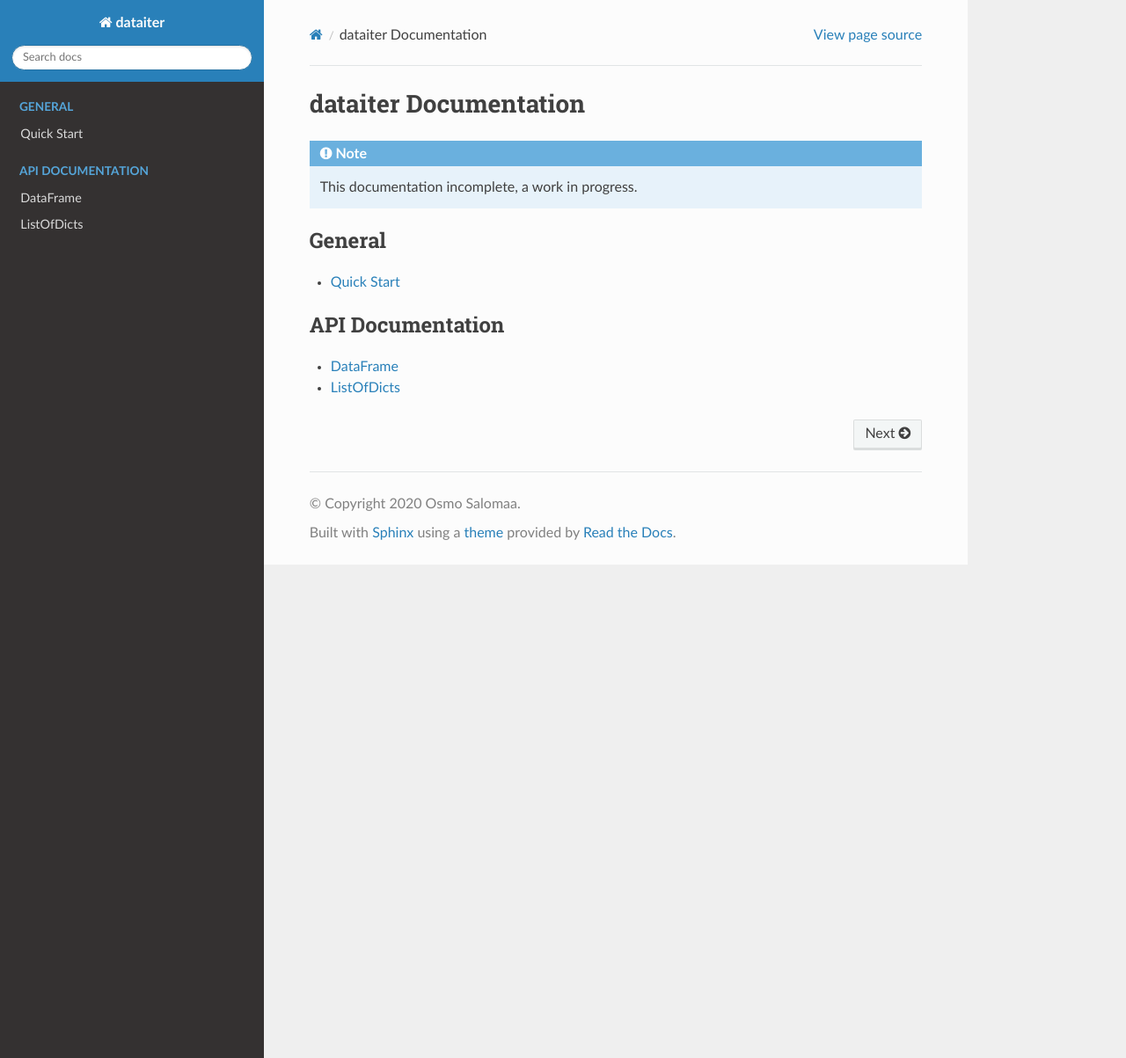
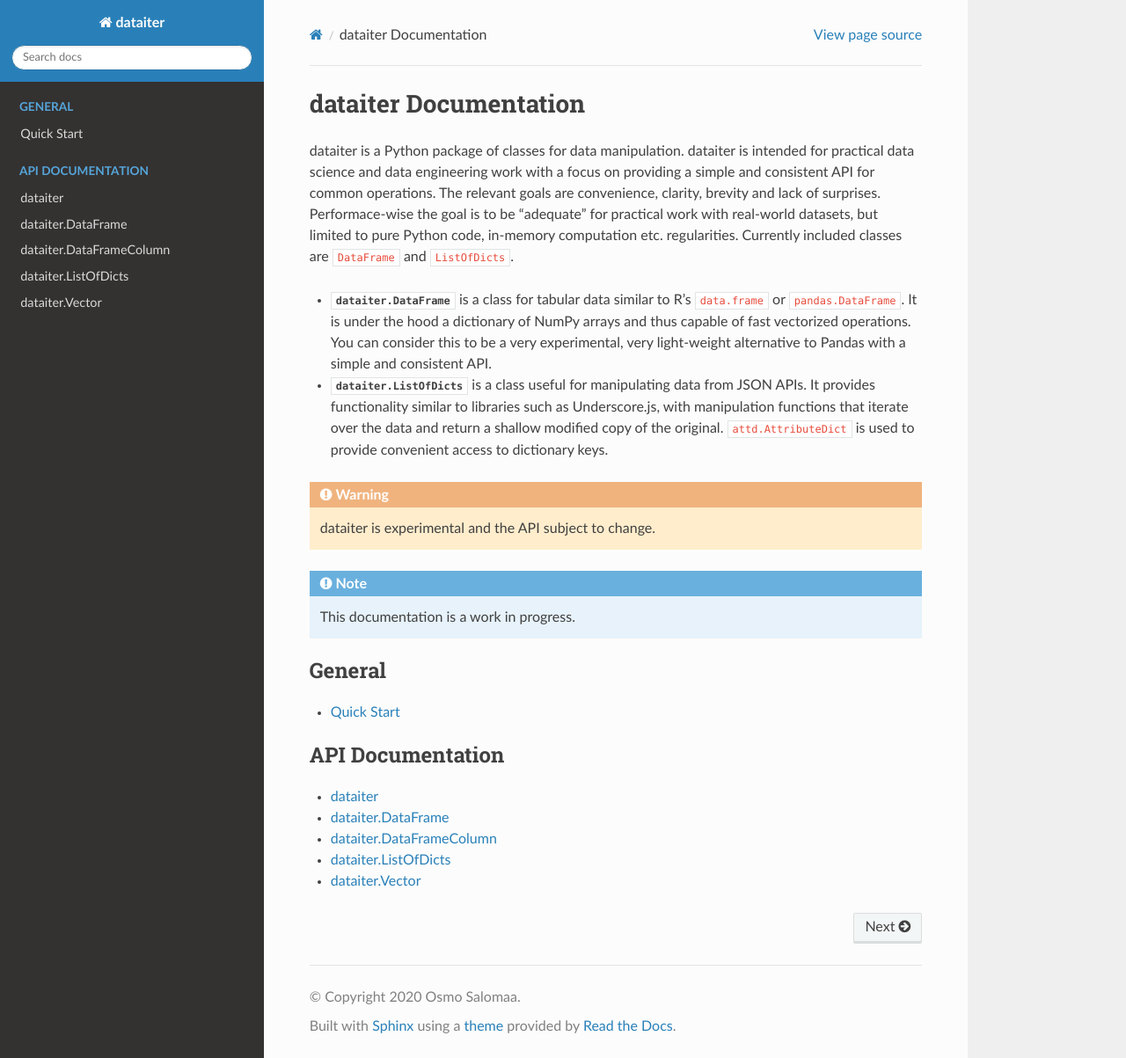
Before and after one commit to otsaloma/dataiter, a Sphinx documentation site: the page built from doc/index.rst, in a window 1280 px wide and 1203 px high. Shown: the whole window at 88% size. Built offline with Sphinx 7.4.7 and the Read the Docs theme 2.0.0, drawn with Linux system fonts in a browser that asks for light colours.

Commit message:
More documentation

```diff
--- a/dataiter/__init__.py
+++ b/dataiter/__init__.py
@@ -39,7 +39,11 @@ PRINT_MAX_ROWS = 100
 PRINT_MAX_WIDTH = 80
 
 def ncol(data):
+    """
+    """
     return data.ncol
 
 def nrow(data):
+    """
+    """
     return data.nrow
--- /dev/null
+++ b/doc/data-frame-column.rst
@@ -0,0 +1,6 @@
+dataiter.DataFrameColumn
+========================
+
+.. autoclass:: dataiter.DataFrameColumn
+   :members:
+   :special-members: __init__
--- a/doc/data-frame.rst
+++ b/doc/data-frame.rst
@@ -1,6 +1,6 @@
-DataFrame
-=========
+dataiter.DataFrame
+==================
 
 .. autoclass:: dataiter.DataFrame
-   :members: head, tail
-   :special-members:
+   :members:
+   :special-members: __init__
--- /dev/null
+++ b/doc/dataiter.rst
@@ -0,0 +1,5 @@
+dataiter
+========
+
+.. automodule:: dataiter
+   :members:
--- a/doc/index.rst
+++ b/doc/index.rst
@@ -1,7 +1,31 @@
 dataiter Documentation
 ======================
 
-.. note:: This documentation incomplete, a work in progress.
+dataiter is a Python package of classes for data manipulation. dataiter
+is intended for practical data science and data engineering work with a
+focus on providing a simple and consistent API for common operations.
+The relevant goals are convenience, clarity, brevity and lack of
+surprises. Performace-wise the goal is to be "adequate" for practical
+work with real-world datasets, but limited to pure Python code,
+in-memory computation etc. regularities. Currently included classes are
+``DataFrame`` and ``ListOfDicts``.
+
+* :class:`dataiter.DataFrame` is a class for tabular data similar to R's
+  ``data.frame`` or ``pandas.DataFrame``. It is under the hood a
+  dictionary of NumPy arrays and thus capable of fast vectorized
+  operations. You can consider this to be a very experimental, very
+  light-weight alternative to Pandas with a simple and consistent API.
+
+* :class:`dataiter.ListOfDicts` is a class useful for manipulating data
+  from JSON APIs. It provides functionality similar to libraries such as
+  Underscore.js, with manipulation functions that iterate over the data
+  and return a shallow modified copy of the original.
+  ``attd.AttributeDict`` is used to provide convenient access to
+  dictionary keys.
+
+.. warning:: dataiter is experimental and the API subject to change.
+
+.. note:: This documentation is a work in progress.
 
 .. toctree::
    :maxdepth: 1
@@ -13,5 +37,8 @@ dataiter Documentation
    :maxdepth: 1
    :caption: API Documentation
 
+   dataiter
    data-frame
+   data-frame-column
    list-of-dicts
+   vector
--- a/doc/list-of-dicts.rst
+++ b/doc/list-of-dicts.rst
@@ -1,6 +1,6 @@
-ListOfDicts
-===========
+dataiter.ListOfDicts
+====================
 
 .. autoclass:: dataiter.ListOfDicts
-   :members: head, tail
-   :special-members:
+   :members:
+   :special-members: __init__
--- a/doc/output.py
+++ b/doc/output.py
@@ -23,6 +23,7 @@ def get_output(lines):
     ).splitlines()
 
 def on_autodoc_process_docstring(app, what, name, obj, options, lines):
+    print(f"Processing {name}...")
     # Intercept all ">>>" lines in docstring, run the corresponding code
     # and inject any possible output into the docstring.
     code = CODE.strip().splitlines()
--- /dev/null
+++ b/doc/vector.rst
@@ -0,0 +1,6 @@
+dataiter.Vector
+===============
+
+.. autoclass:: dataiter.Vector
+   :members:
+   :special-members: __init__
```
Also changed, not shown: README.md (+2 -51 lines), doc/quick-start.rst (+64 -0 lines), 3 other files.
